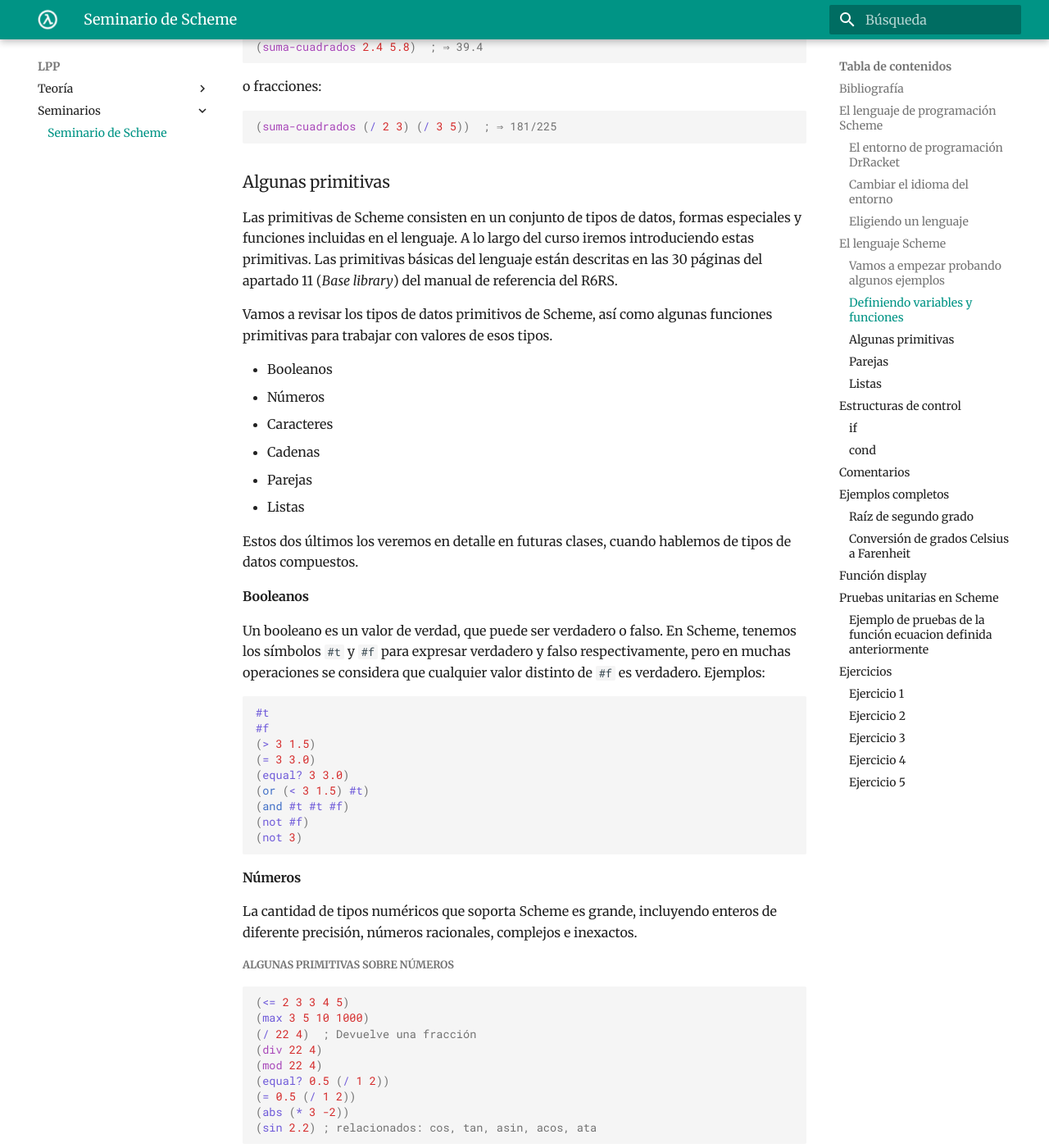
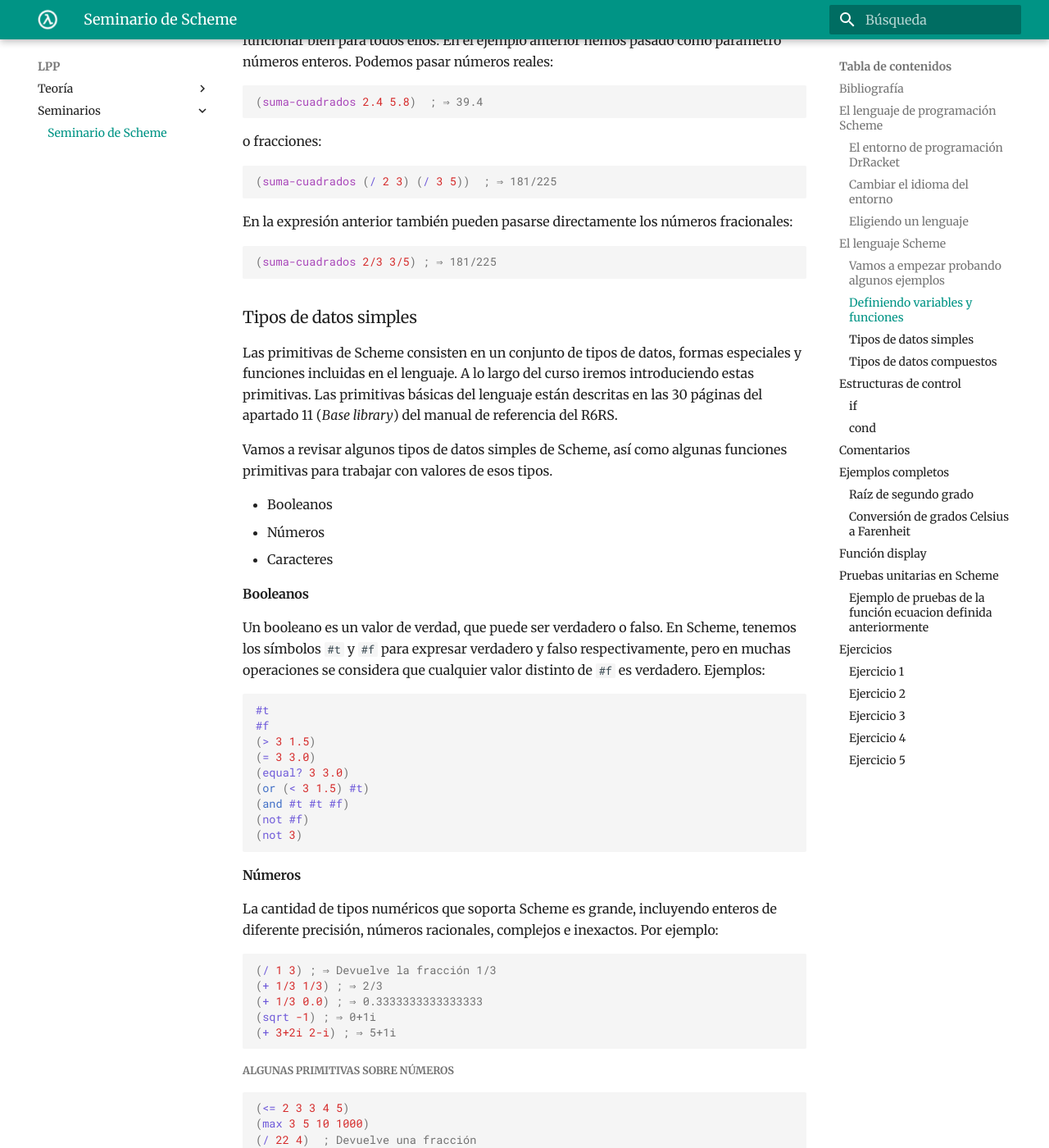
Before and after one commit to domingogallardo/apuntes-lpp, an MkDocs documentation site: the page built from docs/seminarios/seminario1-scheme/seminario1-scheme.md, in a window 1280 px wide and 1400 px high, scrolled down 5275 px. Shown: the whole window at 82% size. Built offline with MkDocs 1.6.1 and Material for MkDocs 9.7.7, drawn with Linux system fonts in a browser that asks for light colours; some of the changed text lies outside the part shown.

Commit message:
Añadido algún ejemplo

````diff
--- a/docs/seminarios/seminario1-scheme/seminario1-scheme.md
+++ b/docs/seminarios/seminario1-scheme/seminario1-scheme.md
@@ -158,25 +158,28 @@ detiene la evaluación:
 
 ### Definiendo variables y funciones
 
+Scheme es un lenguaje multiparadigma pero principalmente funcional, y
+una de sus características principales es que los programas se
+construyen mediante la definición de funciones.
+
 Podemos utilizar en el intérprete la forma especial `define` para
 definir variables y funciones. En clase de teoría veremos cómo es el
 funcionamiento del `define`, pero por el momento lo utilizaremos para
-definir variables asociadas a valores, e implementar funciones o
-procedimientos. Scheme es un lenguaje multiparadigma pero
-principalmente funcional, y una de sus características principales es
-que los programas se construyen mediante la definición de funciones.
+definir variables asociadas a valores, y para implementar funciones.
 
-Definimos variables en la ventana de interacción:
+Podemos definir variables en la ventana de interacción para facilitar
+la escritura de expresiones:
 
 ```scheme
 (define pi 3.14159)
-pi
-(sin (/ pi 2))
+pi ; ⇒ 3.14159
+(sin (/ pi 2)) ; ⇒ 0.9999999999991198
 (define a (+ 2 (* 3 4)))
-a
+a ; ⇒ 14
 ```
 
-Para implementar una función también se utiliza define, con la siguiente sintaxis:
+Para implementar una función también se utiliza define, con la
+siguiente sintaxis:
 
 ```scheme
 (define (<nombre-funcion> <args>)
@@ -232,7 +235,14 @@ o fracciones:
 (suma-cuadrados (/ 2 3) (/ 3 5))  ; ⇒ 181/225
 ```
 
-### Algunas primitivas
+En la expresión anterior también pueden pasarse directamente los
+números fracionales:
+
+```scheme
+(suma-cuadrados 2/3 3/5) ; ⇒ 181/225
+```
+
+### Tipos de datos simples
 
 Las primitivas de Scheme consisten en un conjunto de tipos de datos,
 formas especiales y funciones incluidas en el lenguaje. A lo largo del
@@ -240,18 +250,12 @@ curso iremos introduciendo estas primitivas. Las primitivas básicas
 del lenguaje están descritas en las 30 páginas del apartado 11 (_Base
 library_) del manual de referencia del R6RS.
 
-Vamos a revisar los tipos de datos primitivos de Scheme, así como
+Vamos a revisar algunos tipos de datos simples de Scheme, así como
 algunas funciones primitivas para trabajar con valores de esos tipos.
 
 * Booleanos
 * Números
 * Caracteres
-* Cadenas
-* Parejas
-* Listas
-
-Estos dos últimos los veremos en detalle en futuras clases, cuando
-hablemos de tipos de datos compuestos.
 
 #### Booleanos
 
@@ -276,7 +280,16 @@ valor distinto de `#f` es verdadero. Ejemplos:
 
 La cantidad de tipos numéricos que soporta Scheme es grande,
 incluyendo enteros de diferente precisión, números racionales,
-complejos e inexactos.
+complejos e inexactos. Por ejemplo:
+
+```scheme
+(/ 1 3) ; ⇒ Devuelve la fracción 1/3
+(+ 1/3 1/3) ; ⇒ 2/3
+(+ 1/3 0.0) ; ⇒ 0.3333333333333333
+(sqrt -1) ; ⇒ 0+1i
+(+ 3+2i 2-i) ; ⇒ 5+1i
+```
+
 
 ##### Algunas primitivas sobre números
 
@@ -352,6 +365,17 @@ Se soportan caracteres internacionales y se codifican en UTF-8.
 (char->integer (integer->char 5000))
 ```
 
+### Tipos de datos compuestos
+
+Scheme tiene también un conjunto de tipos de datos compuestos,
+que permiten aglutinar elementos simples de los tipos de datos vistos anteriormente.
+
+* Cadenas
+* Parejas
+* Listas
+
+Estos dos últimos los veremos en detalle en futuras clases de teoría.
+
 #### Cadenas
 
 Las cadenas son secuencias finitas de caracteres.
@@ -388,7 +412,7 @@ Las cadenas son secuencias finitas de caracteres.
 (string>=? "www" "qqq")
 ```
 
-### Parejas
+#### Parejas
 
 Elemento fundamental de Scheme. Es un tipo compuesto formado por dos
 elementos (no necesariamente del mismo tipo).
@@ -436,7 +460,7 @@ esperamos:
 Más adelante explicaremos por qué.
 
 
-### Listas
+#### Listas
 
 Uno de los elementos fundamentales de Scheme, y de Lisp, son las
 listas. Es un tipo compuesto formado por un conjunto finito de
````
